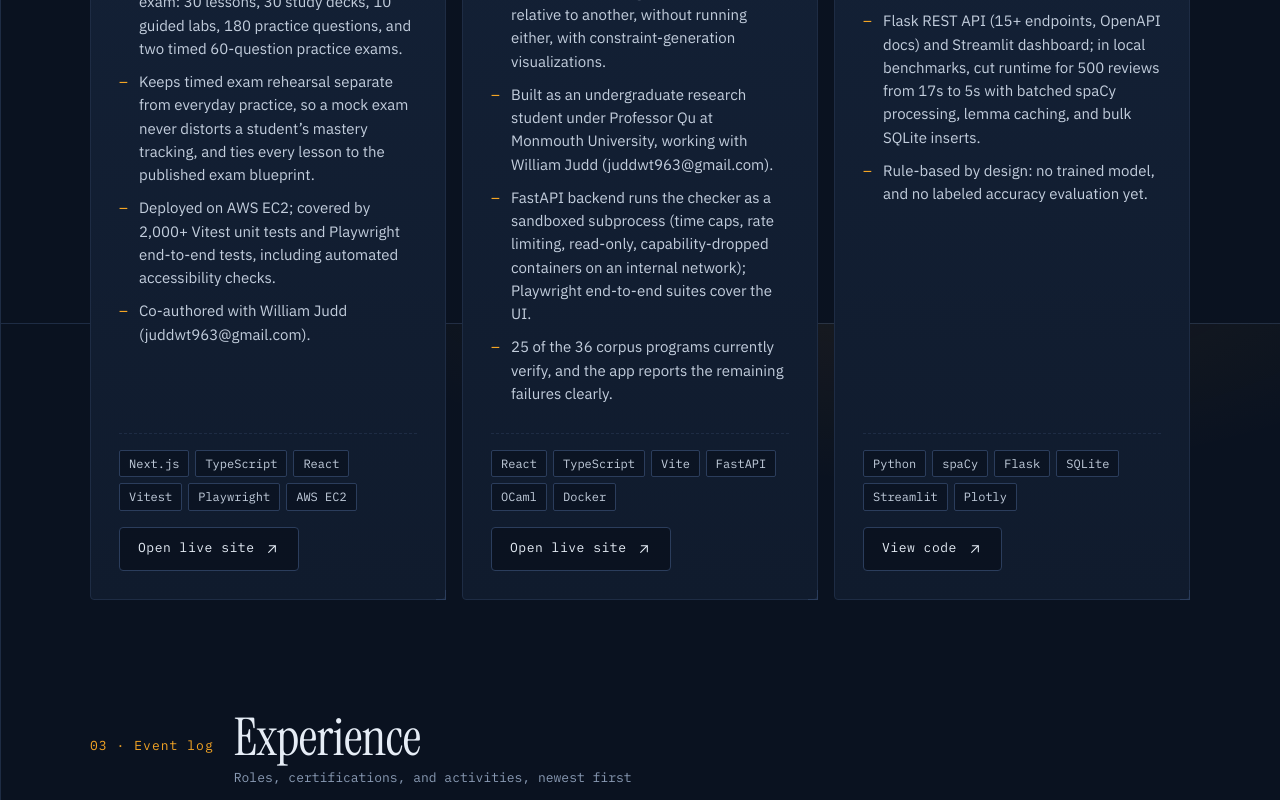
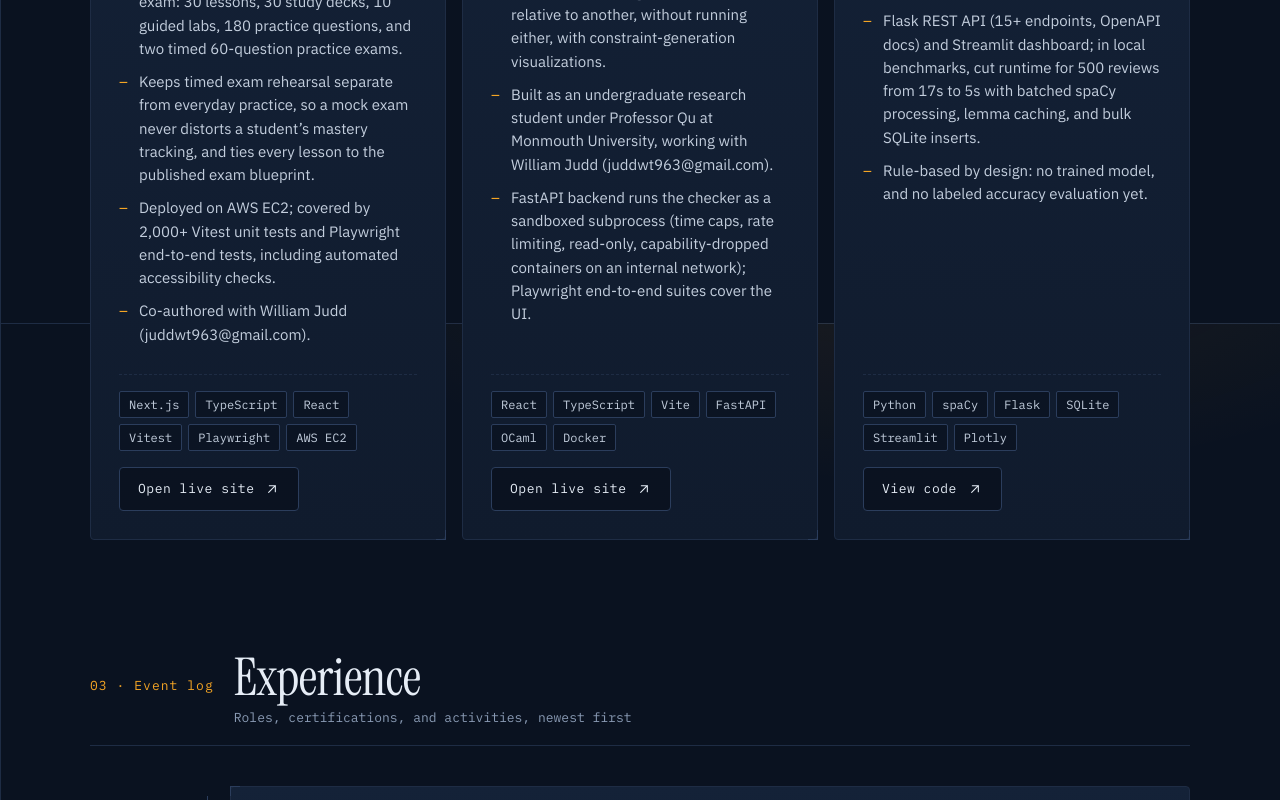
Before and after one commit to dan-jdiala/dan-jdiala.github.io, a React (Vite) app: page / in a window 1280 px wide. Shown: the part 2077-2877 px from the top of the page. Built offline with nearby package versions, Linux system fonts and the light colour scheme.

Commit message:
Remove corpus result from GArel card

```diff
--- a/src/data/site.ts
+++ b/src/data/site.ts
@@ -133,7 +133,6 @@ export const systems: SystemProject[] = [
       'Browser playground for GArel, an OCaml bidirectional type checker (from Qu et al., ICFP 2019) that proves bounds on how much one program run can cost relative to another, without running either, with constraint-generation visualizations.',
       'Built as an undergraduate research student under Professor Qu at Monmouth University, working with William Judd (juddwt963@gmail.com).',
       'FastAPI backend runs the checker as a sandboxed subprocess (time caps, rate limiting, read-only, capability-dropped containers on an internal network); Playwright end-to-end suites cover the UI.',
-      '25 of the 36 corpus programs currently verify, and the app reports the remaining failures clearly.',
     ],
     links: [{ label: 'Open live site', href: 'https://relationalreasoning.com/garel/' }],
   },
```
